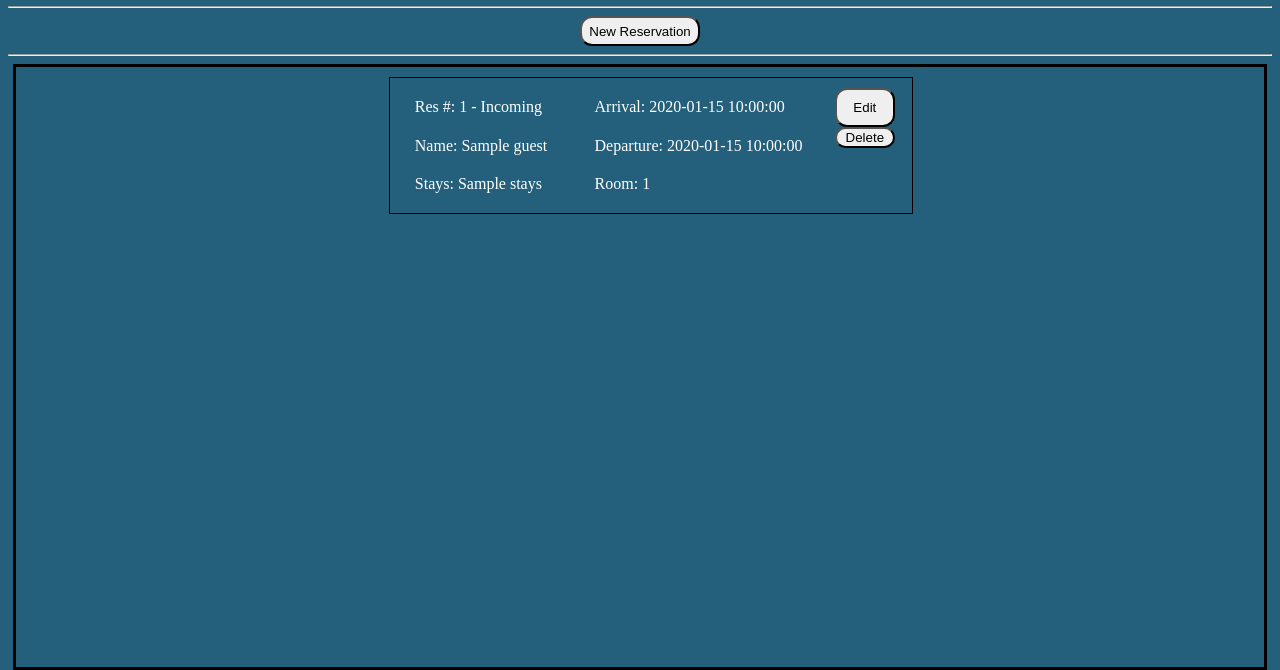
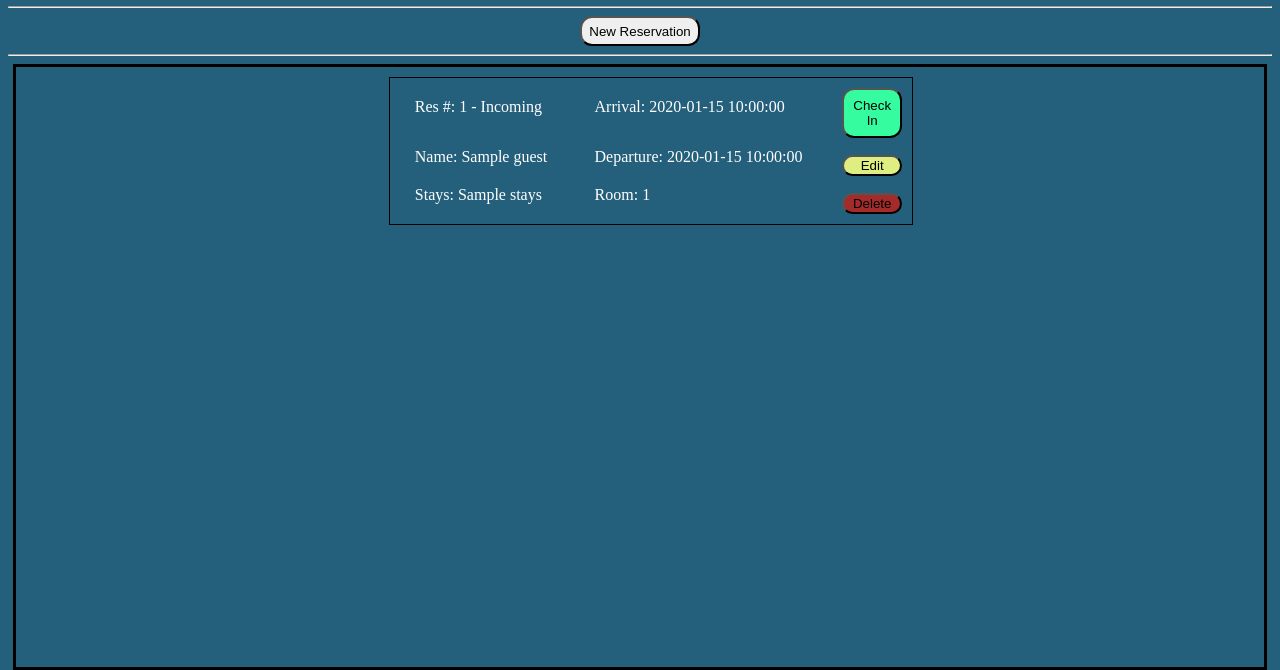
Before and after one commit to selsmie/honest-hotel, a Flask app: page /reservations in a window 1280 px wide. Shown: the part 170-840 px from the top of the page. Run offline with Flask 2, Linux system fonts and the light colour scheme; a database or web service that is not in the repository returns one stand-in record (values such as "Sample title"); some libraries are stand-ins or nearby versions.

Commit message:
css styling of buttons, edit form retaining info

```diff
--- a/app/controllers/guests_controller.py
+++ b/app/controllers/guests_controller.py
@@ -40,7 +40,8 @@ def edit_guest(id):
 @guests_blueprint.route('/guests/<id>', methods=['POST'])
 def update_guest(id):
     name = request.form['name']
-    updated_guest = Guest(name, id)
+    stays = request.form['stays']
+    updated_guest = Guest(name, stays, id)
     guest_repository.update(updated_guest)
     return redirect('/guests')
 
--- a/app/controllers/reservations_controller.py
+++ b/app/controllers/reservations_controller.py
@@ -57,7 +57,8 @@ def update_reservation(id):
     room = room_repository.select(room_id)
     arrival_date = request.form['arrival_date']
     departure_date = request.form['departure_date']
-    updated_reservation = Reservation(guest, room, arrival_date, departure_date, id)
+    status = request.form['status']
+    updated_reservation = Reservation(guest, room, arrival_date, departure_date, status, id)
     reservation_repository.update(updated_reservation)
     return redirect('/reservations')
 
@@ -72,3 +73,15 @@ def delete_reservation(id):
 def show_in_house():
     reservations = reservation_repository.in_house()
     return render_template('reservations/inhouse.html', reservations=reservations)
+
+# Check In
+@reservations_blueprint.route('/reservations/<id>/checkin')
+def check_in(id):
+    reservation_repository.check_in(id)
+    return redirect('/reservations/inhouse')
+
+# Check Out
+@reservations_blueprint.route('/reservations/<id>/departed')
+def check_out(id):
+    reservation_repository.check_out(id)
+    return redirect('/reservations/inhouse')
--- a/app/repositories/guest_repository.py
+++ b/app/repositories/guest_repository.py
@@ -36,6 +36,7 @@ def delete(id):
     run_sql(sql, values)
 
 def update(guest):
-    sql = "UPDATE guests SET (name, stays) = (%s, %s) WHERE id = %s"
-    values = [guest.name, guest.stays, guest.id]
+    sql = "UPDATE guests SET name = %s WHERE id = %s"
+    values = [guest.name, guest.id]
+    print(values)
     run_sql(sql, values)
--- a/app/repositories/reservation_repository.py
+++ b/app/repositories/reservation_repository.py
@@ -15,7 +15,7 @@ def save(reservation):
 def select_all():
     reservations = []
 
-    sql = "SELECT * FROM reservations"
+    sql = "SELECT * FROM reservations ORDER BY arrival_date"
     results = run_sql(sql)
 
     for row in results:
@@ -64,7 +64,7 @@ def arrivals():
 def in_house():
     reservations = []
 
-    sql = "SELECT * FROM reservations WHERE status = %s"
+    sql = "SELECT * FROM reservations WHERE status = %s ORDER BY room_id"
     values = ["Checked In"]
     results = run_sql(sql, values)
 
@@ -74,3 +74,19 @@ def in_house():
         reservation = Reservation(guest, room, row['arrival_date'], row['departure_date'], row['status'], row['id'])
         reservations.append(reservation)
     return reservations
+
+def check_in(id):
+    sql = "UPDATE reservations SET status = %s WHERE id = %s"
+    values = ["Checked In", id]
+    run_sql(sql, values)
+
+def check_out(id):
+    guest = guest_repository.select(id)
+    guest.increase_stay_count()
+    stays = guest.stays
+    sql = "UPDATE guests SET stays = %s WHERE id = %s"
+    values = [stays, id]
+    run_sql(sql, values)
+    sql = "UPDATE reservations SET status = %s WHERE id = %s"
+    values = ["Departed", id]
+    run_sql(sql, values)
--- a/app/static/guest.css
+++ b/app/static/guest.css
@@ -10,7 +10,7 @@
 }
 
 .new-item > a > button:hover {
-    background-color: rgb(69, 148, 158);
+    background-color: rgb(52, 228, 252);
     cursor: pointer;
 }
 
@@ -30,7 +30,7 @@
 }
 
 .new-input > input:hover {
-    background-color: rgb(69, 148, 158);
+    background-color: rgb(52, 228, 252);
     cursor: pointer;
 }
 
@@ -92,16 +92,18 @@
     width: 80px;
     margin-top: 0px;
     border-radius: 12px;
+    background-color: rgb(52, 252, 159);
 }
 
 .change-buttons > form > input {
     height: 30px;
     width: 80px;
     border-radius: 12px;
+    background-color: brown;
 }
 
 .change-buttons > form > button:hover {
-    background-color: rgb(69, 148, 158);
+    background-color: rgb(106, 236, 0);
     cursor: pointer;
 }
 
@@ -140,16 +142,18 @@
     border-radius: 12px;
     height: 30px;
     width: 80px;
+    background-color: rgb(52, 252, 159);
 }
 
 .change-buttons-room > form > input {
     border-radius: 12px;
     height: 30px;
     width: 80px;
+    background-color: brown;
 }
 
 .change-buttons-room > form > button:hover {
-    background-color: rgb(69, 148, 158);
+    background-color: rgb(106, 236, 0);
     cursor: pointer;
 }
 
--- a/app/static/reservation.css
+++ b/app/static/reservation.css
@@ -6,6 +6,7 @@
     border: 3px solid black;
     color: white;
     margin: 5px;
+    align-content: flex-start;
 }
 
 .details {
@@ -13,8 +14,8 @@
     grid-template-columns: 3;
     grid-template-rows: 3;
     grid-template-areas:
-    "num arr edit"
-    "name dep img"
+    "num arr check"
+    "name dep edit"
     "stay room del";
     margin: 10px 0px;
     width: 100%;
@@ -29,8 +30,8 @@
     grid-template-columns: 3;
     grid-template-rows: 3;
     grid-template-areas:
-    "img num arr arr"
-    "img name dep edit"
+    "img num arr check"
+    "img name dep dep"
     "img stay room edit";
     margin: 10px 0px;
     width: 100%;
@@ -84,21 +85,41 @@
     grid-area: room;
 }
 
+.res-buttons {
+    align-self: flex-end;
+    justify-self: flex-end;
+}
+
+#check {
+    grid-area: check;
+    border-radius: 12px;
+    width: 60px;
+    height: 50px;
+    background-color: rgb(52, 252, 159);
+}
+
 .res-buttons > form > button {
     grid-area: edit;
     border-radius: 12px;
     width: 60px;
-    padding: 10px 0px;
+    align-content: center;
+    background-color: rgb(222, 238, 129);
 }
 
 .res-buttons > form > input {
     grid-area: del;
     border-radius: 12px;
     width: 60px;
+    background-color: brown;
+}
+
+#check:hover {
+    background-color: rgb(106, 236, 0);
+    cursor: pointer;
 }
 
 .res-buttons > form > button:hover {
-    background-color: rgb(69, 148, 158);
+    background-color: rgb(233, 250, 0);
     cursor: pointer;
 }
 
--- a/app/static/style.css
+++ b/app/static/style.css
@@ -31,7 +31,7 @@ body {
 }
 
 .quick-links > a > button:hover {
-    background-color: rgb(69, 148, 158);
+    background-color: rgb(52, 228, 252);
     cursor: pointer;
 }
 
--- a/app/templates/guests/edit.html
+++ b/app/templates/guests/edit.html
@@ -9,8 +9,11 @@
         <label for="name">Name:</label>
         <input type="text" id="name" name="name" value="{{ guest.name }}" placeholder="Name" required autofocus>
       </div>
+      <div>
+        <input type="text" id='stays' value='{{guest.stays}}' hidden>
+      </div>
       <div class='new-input'>
-        <input type="submit" value="Save Changes">
+        <input type="submit" name='stays' value="Save Changes">
       </div>
     </div>
   </form>
--- a/app/templates/reservations/reservation.html
+++ b/app/templates/reservations/reservation.html
@@ -15,9 +15,16 @@
   <p id='res-arr'>Arrival: {{reservation.arrival_date}}</p>
   <p id='res-dep'>Departure: {{reservation.departure_date}}</p>
   <p id='res-room'>Room: {{reservation.room.room_number}}</p>
+
+    {% if reservation.status == "Incoming" %}
+    <div class='res-buttons'>
+      <form action="/reservations/{{reservation.id}}/checkin" value='checkin'>
+        <button id='check'>Check In</button>
+      </form>
+    </div>
     <div class='res-buttons'>
       <form action="/reservations/{{reservation.id}}/edit" value='edit'>
-      <button>Edit</button>
+        <button id='edit'>Edit</button>
       </form>
     </div>
     <div class='res-buttons'>
@@ -25,6 +32,45 @@
         <input type="submit" value="Delete">
       </form>
     </div>
+    {% endif %}
+
+    {% if reservation.status == "Checked In" %}
+    <div class='res-buttons'>
+      <form action="/reservations/{{reservation.id}}/checkin" value='checkin' hidden>
+        <button id='check'>Check In</button>
+      </form>
+    </div>
+    <div class='res-buttons'>
+      <form action="/reservations/{{reservation.id}}/edit" value='edit'>
+        <button id='edit'>Edit</button>
+      </form>
+    </div>
+    <div class='res-buttons'>
+      <form action="/reservations/{{reservation.id}}/delete" method="POST" hidden>
+        <input type="submit" value="Delete">
+      </form>
+    </div>
+    {% endif %}
+
+    {% if reservation.status == "Departed" %}
+    <div class='res-buttons'>
+      <form action="/reservations/{{reservation.id}}/checkin" value='checkin'>
+        <button id='check'>Check In</button>
+      </form>
+    </div>
+    <div class='res-buttons'>
+      <form action="/reservations/{{reservation.id}}/edit" value='edit' hidden>
+        <button id='edit'>Edit</button>
+      </form>
+    </div>
+    <div class='res-buttons'>
+      <form action="/reservations/{{reservation.id}}/delete" method="POST" hidden>
+        <input type="submit" value="Delete">
+      </form>
+    </div>
+    {% endif %}
+
+
 
 </section>
 {% endfor %}
```
Also changed, not shown: app/templates/reservations/edit.html (+11 -6 lines), app/templates/reservations/inhouse.html (+6 -1 lines). Lines whose indentation alone changed are shown as unchanged.
